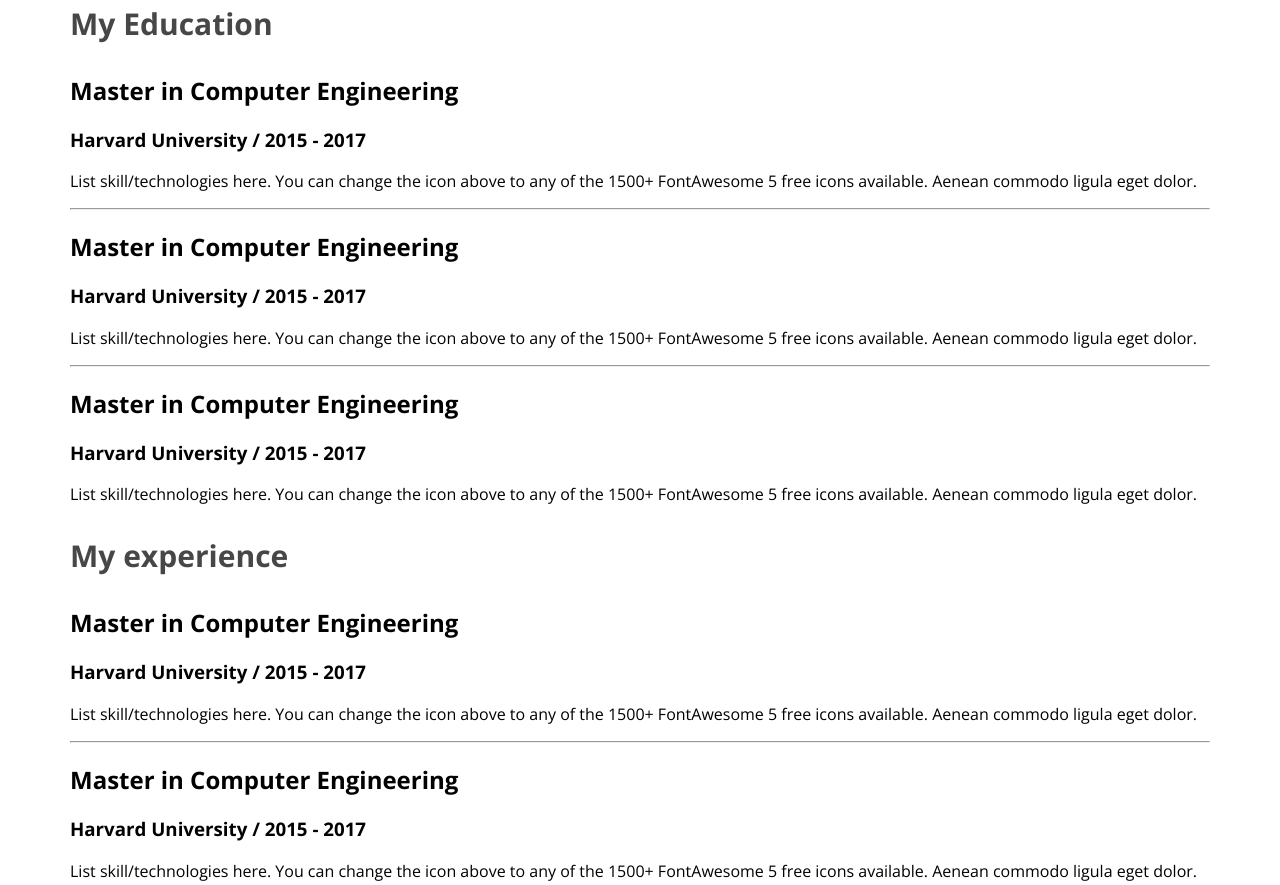
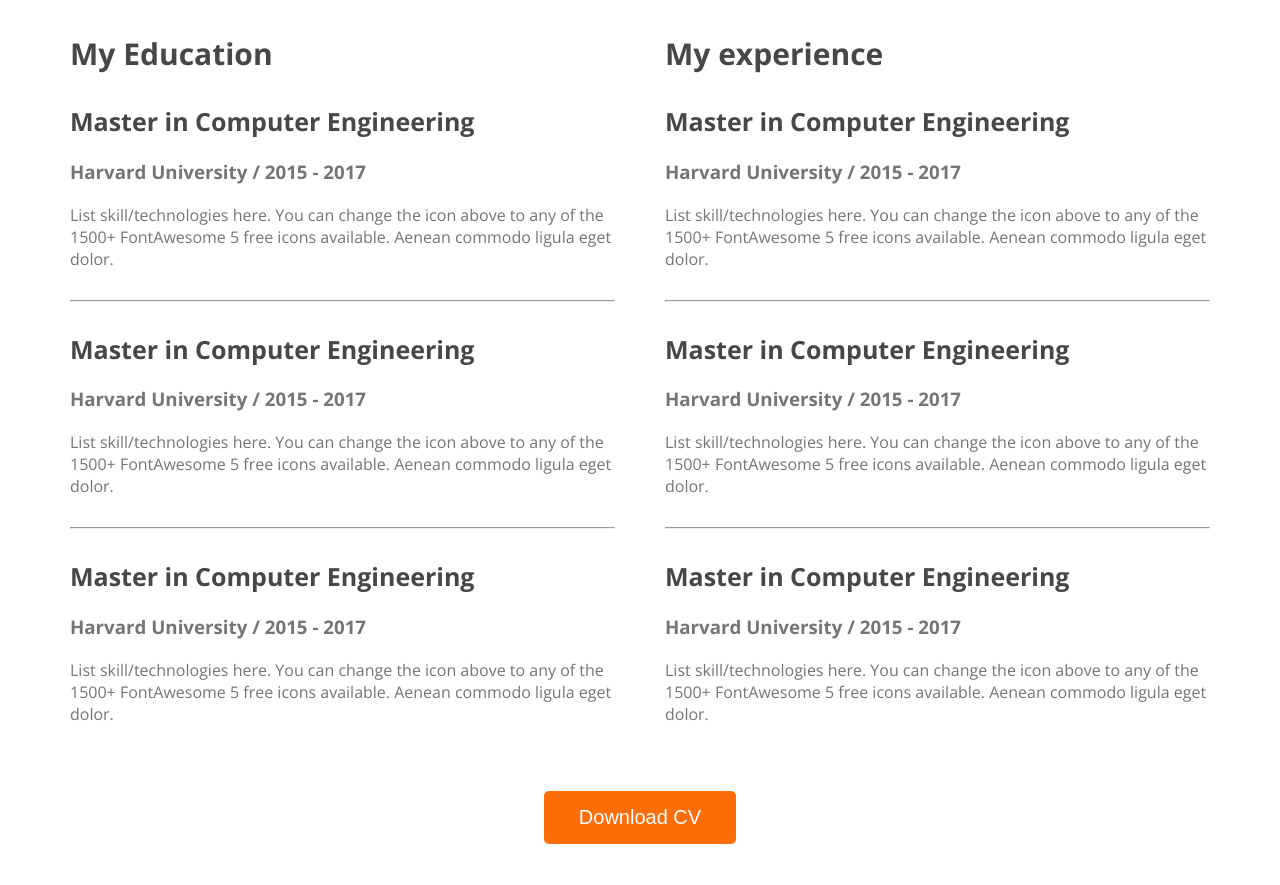
Before and after one commit to Saif-Rahman-801/Web-developer-portfolio, a plain HTML site: page index.html in a window 1280 px wide. Shown: the part 2405-3290 px from the top of the page. After the commit the page ends 3257 px from the top, so only its background shows below. Drawn offline with nearby package versions, Linux system fonts and the light colour scheme.

Commit message:
resume section done

```diff
--- a/index.html
+++ b/index.html
@@ -204,6 +204,9 @@
             </div>
           </div>
         </div>
+        <div class="download-CV">
+          <button class="btn-primary">Download CV</button>
+        </div>
       </section>
     </main>
     <footer></footer>
--- a/styles/styles.css
+++ b/styles/styles.css
@@ -155,3 +155,33 @@ main {
   font-size: 30px;
   font-weight: 700;
 }
+
+.resume-container {
+  display: flex;
+  gap: 50px;
+}
+
+.resume-item-secription,
+.resume-item-institute {
+  color: #757575;
+}
+
+.resume-item-institute{
+  margin-bottom: 20px;
+  margin-top: 0px;
+}
+
+.resume-item-title {
+  color: #474747;
+  font-size: 25px;
+  font-weight: 700;
+}
+
+.resume-container hr {
+  margin: 30px 0;
+}
+
+.download-CV{
+  text-align: center;
+  margin-top: 50px;
+}
```
